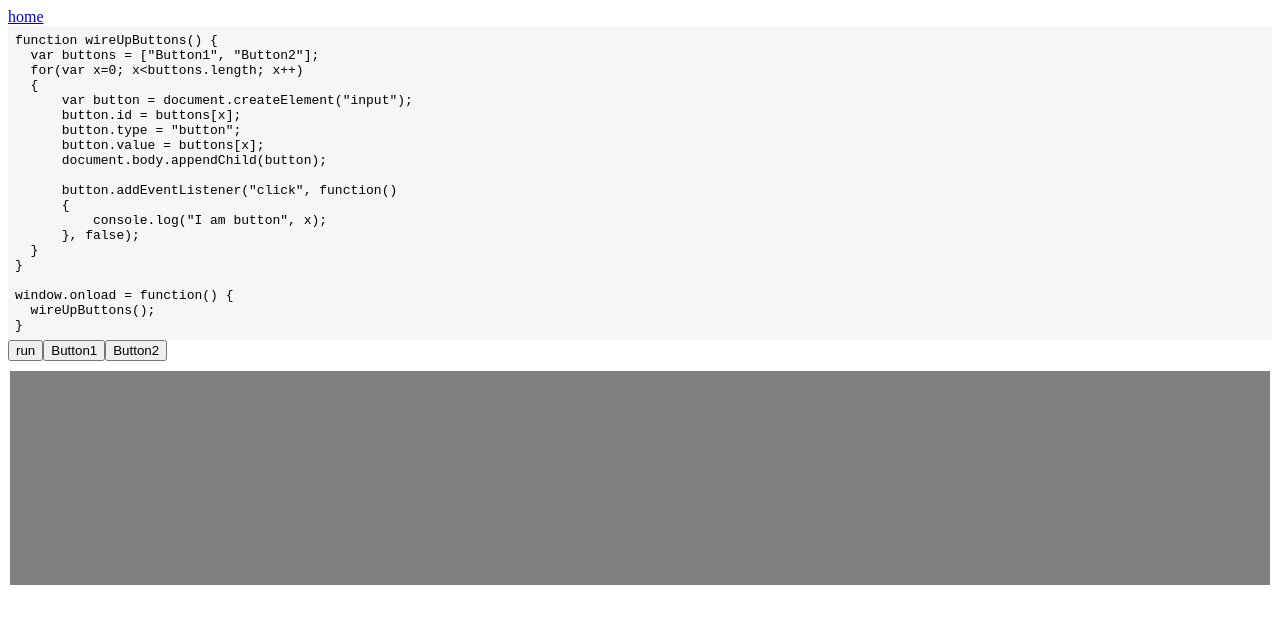
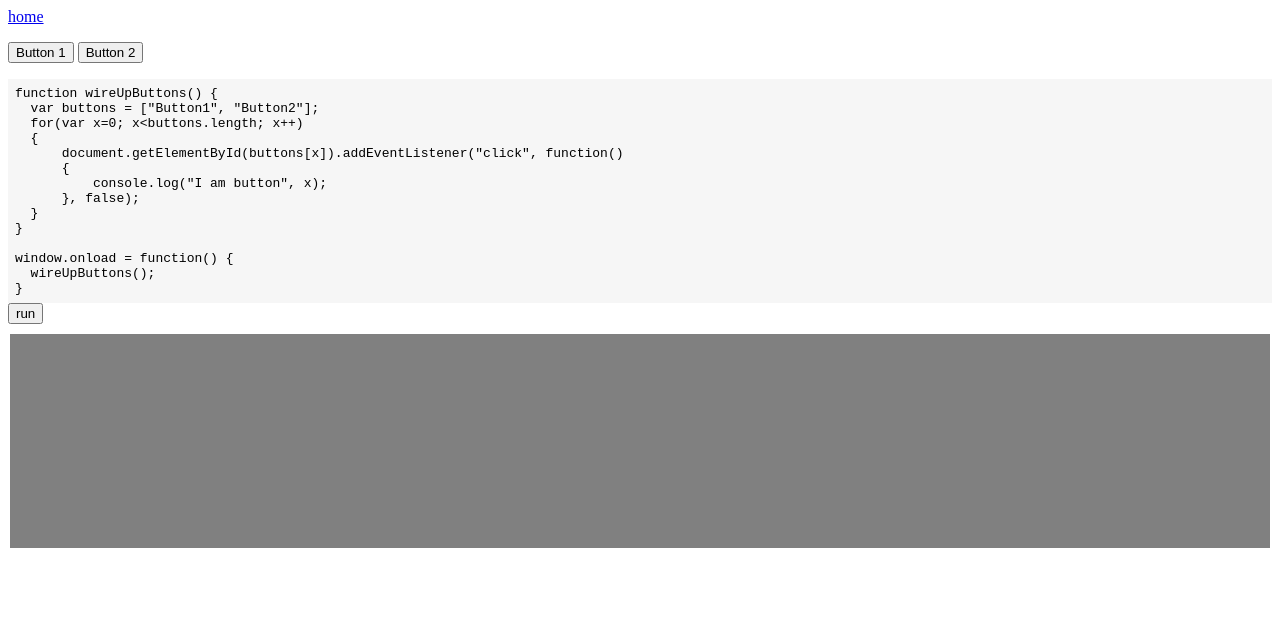
Before and after one commit to helephant/JavascriptObjects, a plain HTML site: page private-methods/closures-created-outer-function-exits.html in a window 1280 px wide. Drawn offline with nearby package versions, Linux system fonts and the light colour scheme.

Commit message:
moving button creation code out of javascript example

```diff
--- a/private-methods/closures-created-outer-function-exits.html
+++ b/private-methods/closures-created-outer-function-exits.html
@@ -8,13 +8,7 @@
     var buttons = ["Button1", "Button2"];
     for(var x=0; x<buttons.length; x++)
     {
-        var button = document.createElement("input");
-        button.id = buttons[x];
-        button.type = "button";
-        button.value = buttons[x];
-        document.body.appendChild(button);
-
-        button.addEventListener("click", function()
+        document.getElementById(buttons[x]).addEventListener("click", function()
         {
             console.log("I am button", x);
         }, false);
@@ -28,5 +22,10 @@
 </head>
 <body>
 <a href="../index.html">home</a>
+
+<p>
+  <input type="button" id="Button1" value="Button 1" />
+  <input type="button" id="Button2" value="Button 2" />
+</p>
 </body>
 </html>
```
